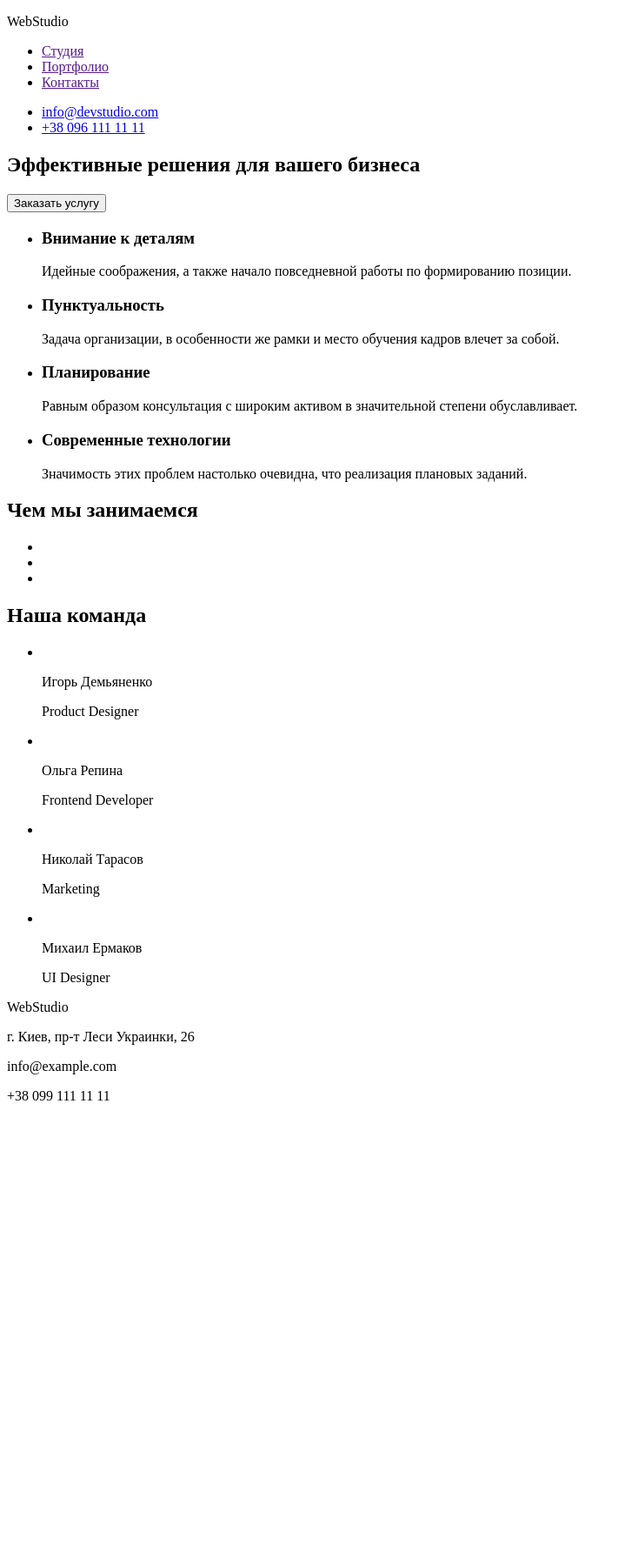
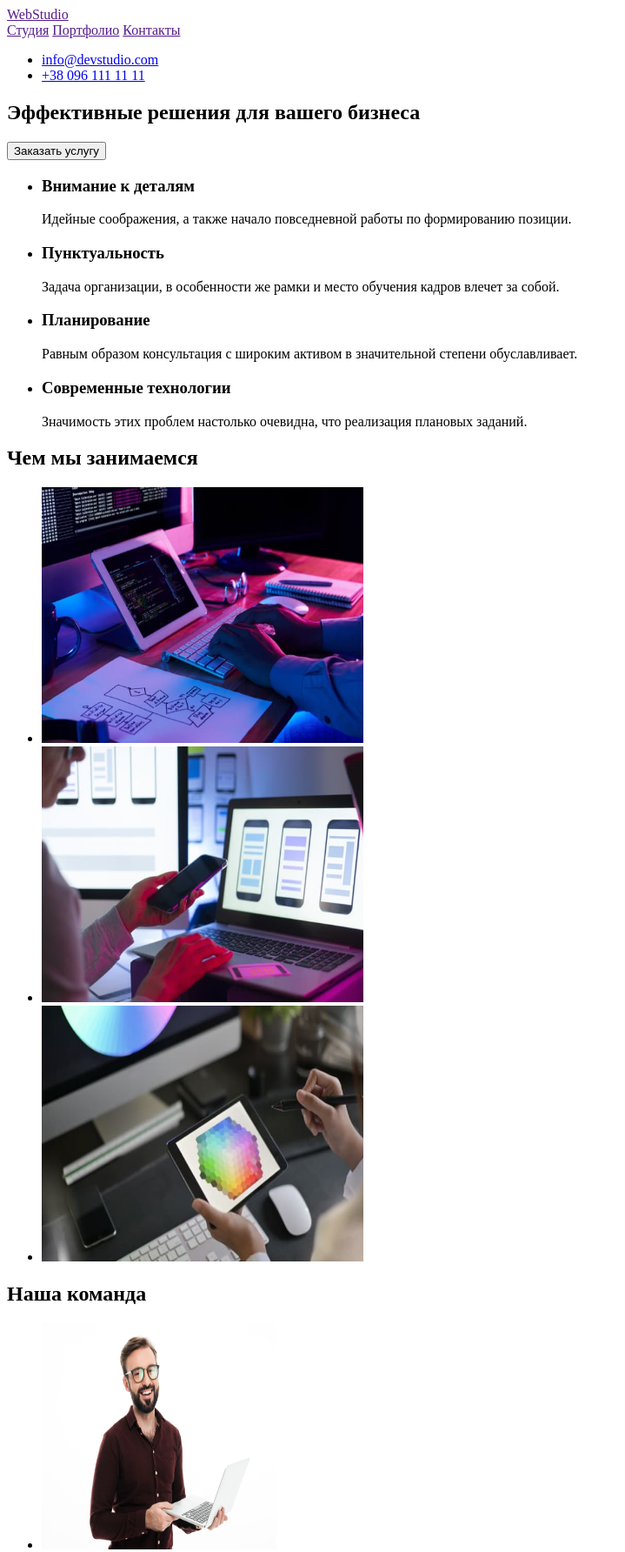
Before and after one commit to Helen-Starc/FirstHw, a plain HTML site: page Index.html in a window 1280 px wide. Shown: the top 1784 px of the page at 87% size, without its empty margins (0-719 px from the left). Before the commit the page ends 1285 px from the top, so only its background shows below. Drawn offline with Linux system fonts and the light colour scheme.

Commit message:
last changes

```diff
--- a/Index.html
+++ b/Index.html
@@ -4,18 +4,18 @@
     <meta charset="UTF-8" />
     <meta http-equiv="X-UA-Compatible" content="IE=edge" />
     <meta name="viewport" content="width=device-width, initial-scale=1.0" />
-    <title>Webstudio</title>
+    <title>webstudio</title>
   </head>
 
   <body>
     <header>
-      <p class="title">WebStudio</p>
+      <a href="" class="title">WebStudio</a>
       <!-- navigation -->
-      <ul class="nav">
-        <li><a href="">Студия</a></li>
-        <li><a href="">Портфолио</a></li>
-        <li><a href="">Контакты</a></li>
-      </ul>
+      <nav class="nav">
+        <a href="">Студия</a>
+        <a href="">Портфолио</a>
+        <a href="">Контакты</a>
+      </nav>
       <!-- contacts -->
       <ul class="contacts">
         <li><a href="mailto:info@devstudio.com">info@devstudio.com</a></li>
@@ -24,12 +24,10 @@
     </header>
 
     <main>
-      <!-- main information -->
       <section class="main">
         <h1>Эффективные решения для вашего бизнеса</h1>
-        <button>Заказать услугу</button>
+        <button type="button">Заказать услугу</button>
       </section>
-      <!-- about company -->
       <section class="about">
         <!-- benefits -->
         <ul>
@@ -57,32 +55,52 @@
         <!-- workflow photos -->
         <h2>Чем мы занимаемся</h2>
         <ul class="workflow_photos">
-          <li><img src="" /></li>
-          <li><img src="" /></li>
-          <li><img src="" /></li>
+          <li>
+            <img
+              src="img/workflow1.jpg"
+              alt="man writes code at the computer"
+              width="370"
+              height="294"
+            />
+          </li>
+          <li>
+            <img
+              src="img/workflow2.jpg"
+              alt="mobile app developer with phone in hand"
+              width="370"
+              height="294"
+            />
+          </li>
+          <li>
+            <img
+              src="img/workflow3.jpg"
+              alt="man holding a tablet with an open palette on it"
+              width="370"
+              height="294"
+            />
+          </li>
         </ul>
       </section>
-      <!-- development team -->
-      <section class="team">
+      <section class="command">
         <h2>Наша команда</h2>
         <ul>
           <li>
-            <img src="" />
+            <img src="img/team1.jpg" alt="photo of Ihor Demyanenko" width="270" height="260" />
             <p class="name">Игорь Демьяненко</p>
             <p class="position">Product Designer</p>
           </li>
           <li>
-            <img src="" />
+            <img src="img/team2.jpg" alt="photo of Olha Repina" width="270" height="260" />
             <p class="name">Ольга Репина</p>
             <p class="position">Frontend Developer</p>
           </li>
           <li>
-            <img src="" />
+            <img src="img/team3.jpg" alt="photo of Nikolai Tarasov" width="270" height="260" />
             <p class="name">Николай Тарасов</p>
             <p class="position">Marketing</p>
           </li>
           <li>
-            <img src="" />
+            <img src="img/team4.jpg" alt="photo of Mihail Ermakov" width="270" height="260" />
             <p class="name">Михаил Ермаков</p>
             <p class="position">UI Designer</p>
           </li>
@@ -91,10 +109,10 @@
     </main>
 
     <footer>
-      <p class="title">WebStudio</p>
+      <a href="" class="title">WebStudio</a>
       <p>г. Киев, пр-т Леси Украинки, 26</p>
-      <p>info@example.com</p>
-      <p>+38 099 111 11 11</p>
+      <p><a href="mailto:info@example.com">info@example.com</a></p>
+      <p><a href="tel:+380991111111">+38 099 111 11 11</a></p>
     </footer>
   </body>
 </html>
```
Also changed, not shown: img/team1.jpg (added), img/team2.jpg (added), img/team3.jpg (added), img/team4.jpg (added), img/workflow1.jpg (added), img/workflow2.jpg (added), img/workflow3.jpg (added).
